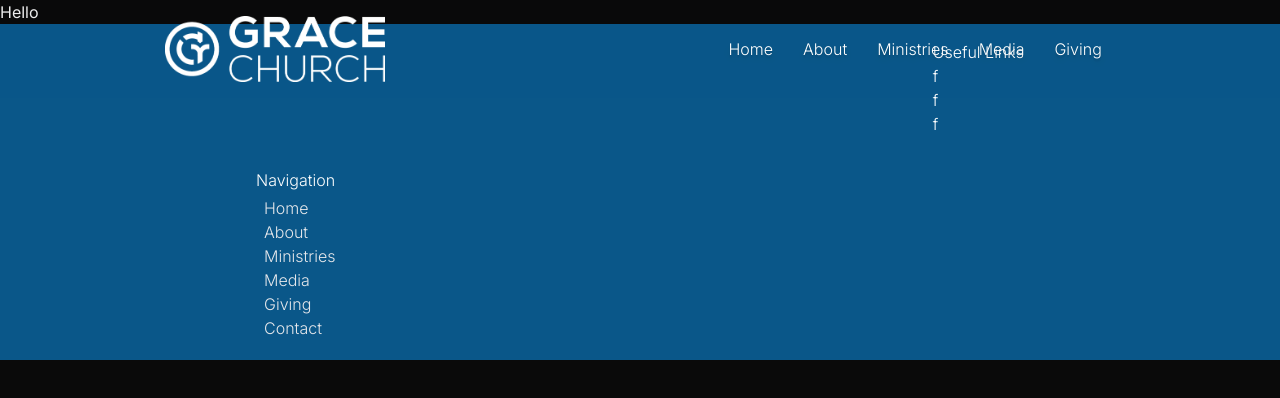
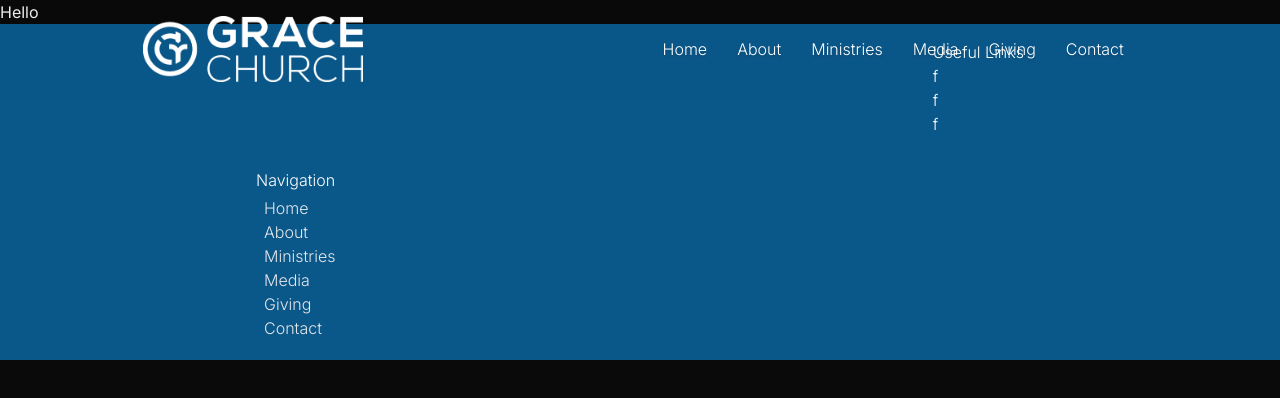
Before and after one commit to JDubbs89/Grace-Church-Website-Revamp, a Next.js app in the folder site-nextapp/: page /dashboard/analytics in a window 1280 px wide. Shown: the top 398 px of the page. Built offline with nearby package versions, Linux system fonts and the light colour scheme.

Commit message:
contact button

```diff
--- a/site-nextapp/src/app/_lib/components/persistent/header.tsx
+++ b/site-nextapp/src/app/_lib/components/persistent/header.tsx
@@ -40,7 +40,8 @@ export default function SiteHeader(){
         {name: "About", href: "/about"},
         {name: "Ministries", href: "/ministries"},
         {name: "Media", href: "/media"},
-        {name: "Giving", href: "https://www.unifiedgiving.com/give/index/30"}
+        {name: "Giving", href: "https://www.unifiedgiving.com/give/index/30"},
+        {name: "Contact", href: "/contact"}
 
     ];
     return(
```
